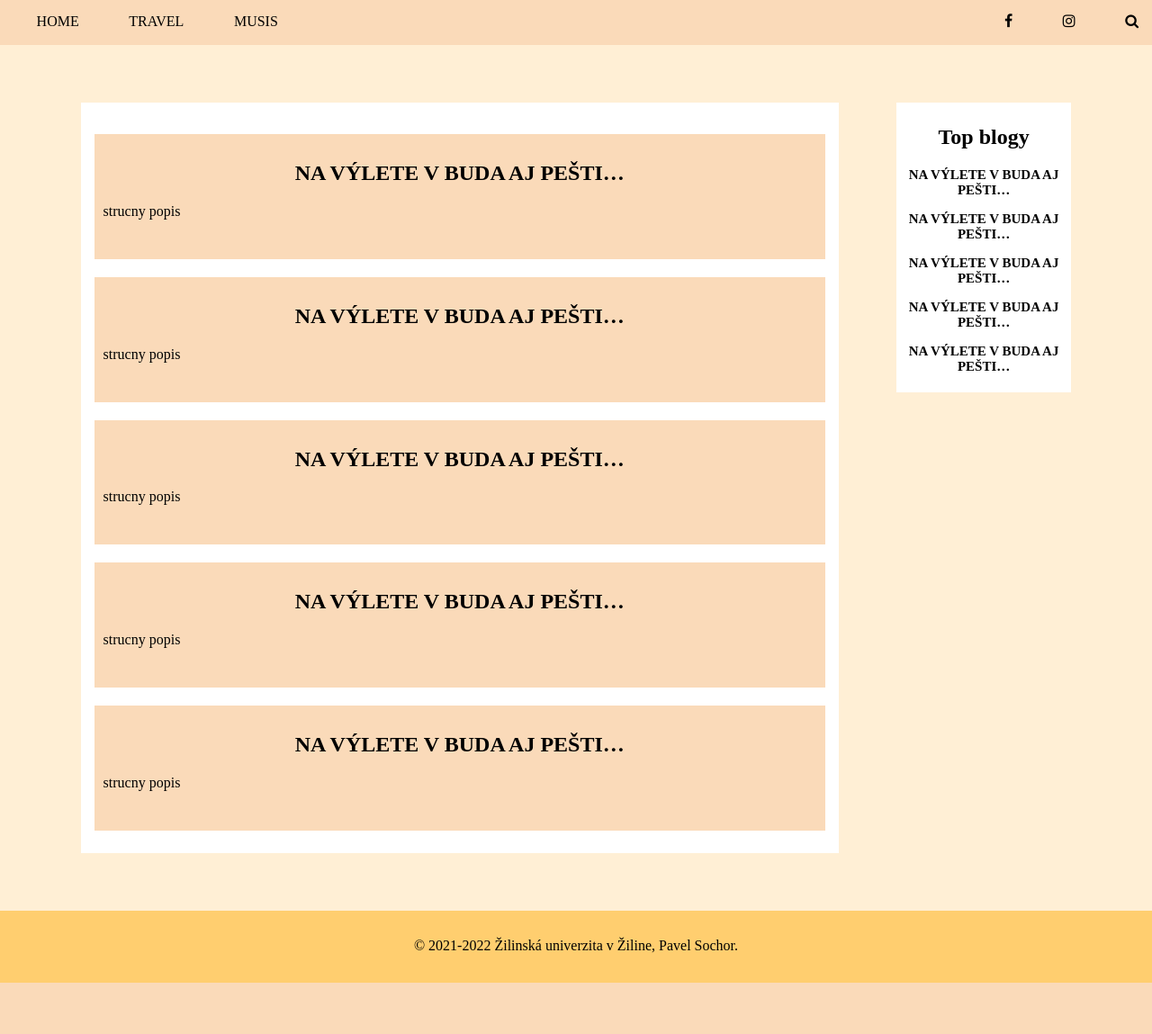
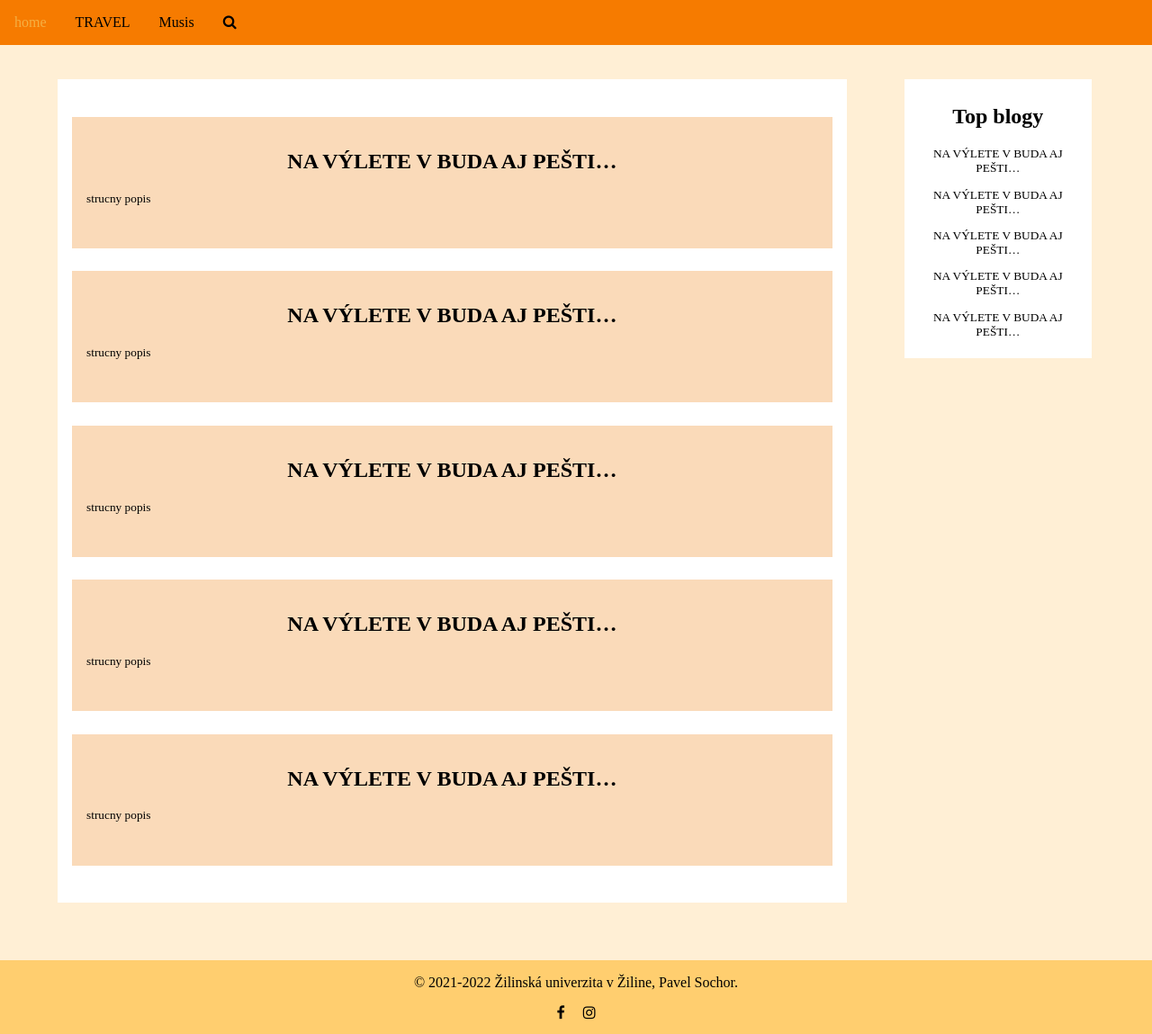
Before and after one commit to Sochor5/Semestralka, a PHP site: page /Travel.html in a window 1280 px wide. Shown: the whole page at 90% size. Before the commit the page ends 1092 px from the top, so only its background shows below. Run offline with PHP 8.4, Linux system fonts and the light colour scheme.

Commit message:
0.8 responsive

```diff
--- a/Travel.css
+++ b/Travel.css
@@ -17,46 +17,38 @@ body {
 
 }
 
-
 .top5 a:hover{
-
     color: #ff9b00;
 }
 
-
-
 .columns {
     display: flex;
-    margin-top: 5%;
+    margin-top: 3%;
     margin-bottom: 5%;
     align-items: flex-start;
 }
 
 .main {
-
     background: #ffffff;
     width: 66%;
-    margin-left: 7%;
-
-    padding: 15px 15px;
-
+    margin-left: 5%;
+    padding: 1em;
 }
 
 .block {
-    margin-top: 20px;
-    margin-bottom: 10px;
+    margin-top: 3%;
+    margin-bottom: 3%;
     background-color: #fadab9;
     text-align: center;
-    padding: 10px 10px 10px 10px;
+    padding: 1em;
 }
 
-
 .top5 {
+    background: #ffffff;
     width: 15%;
-    background: #ffffff;
     margin-left: 5%;
-    margin-right: 7%;
-    padding: 5px 5px 5px 5px;
+    margin-right: 5%;
+    padding: 0.5em;
     text-align: center;
 }
 
@@ -74,8 +66,47 @@ body {
     font-size: 15px;
 }
 
+.top5 p{
+    text-align: center;
+    font-size: smaller;
+}
+.main p{
+    text-align: left;
+    font-size: smaller;
+}
+@media all and (max-width: 600px) {
+    .columns {
+        display: flex;
+        flex-direction: column-reverse;
+        justify-content: center;
+    }
+    .main .top5{
+
+        background: #ffffff;
+        text-align: center;
+        padding: 1em;
+    }
+    .top5{
+        width: 60%;
+        margin-left: 20%;
+        margin-right: 20%;
+    }
+    .main{
+        width: 85%;
+        margin: 5%;
+    }
 
 
-p{
-    text-align: left;
+
+/*
+    .columns a {
+        text-align: center;
+        padding: 10px;
+        border-top: 1px solid rgba(255, 255, 255, 0.3);
+        border-bottom: 1px solid rgba(0, 0, 0, 0.1);
+    }*/
+
+    .columns li:last-of-type a {
+        border-bottom: none;
+    }
 }
--- a/Travel.html
+++ b/Travel.html
@@ -7,43 +7,33 @@
     <link rel="stylesheet" href="Travel.css" type="text/css">
     <link rel="stylesheet" href="https://cdnjs.cloudflare.com/ajax/libs/font-awesome/4.7.0/css/font-awesome.min.css">
 </head>
+
 <body>
-
 
 <div class="header" >
     <a  href="Home.html" class="aktual" >home</a>
     <a href="Travel.html">TRAVEL</a>
     <a href="Travel.html">Musis</a>
-    <a href="https://www.facebook.com/palo.sochor/" class="fa fa-facebook"></a>
-    <a href="https://www.instagram.com/palasssochi/" class="fa fa-instagram"></a>
+
     <a href="#home" class="fa fa-search"></a>
 
-
 </div>
-
-
 
 <div class="body">
 
     <div class="columns">
 
-
-
         <div class="main">
-
             <a href="Blog.html">
                 <div class="block">
-
                     <h2>NA VÝLETE V BUDA AJ PEŠTI…</h2>
                     <p>strucny popis</p><br>
-
                 </div>
             </a>
             <a href="Blog.html">
                 <div class="block">
                      <h2>NA VÝLETE V BUDA AJ PEŠTI…</h2>
                     <p>strucny popis</p><br>
-
                 </div>
             </a>
             <a href="Blog.html">
@@ -68,11 +58,11 @@
 
         <aside class="top5">
             <h2> Top blogy</h2>
-            <a href="Blog.html" ><h3>NA VÝLETE V BUDA AJ PEŠTI…</h3></a>
-            <a href="Blog.html" ><h3>NA VÝLETE V BUDA AJ PEŠTI…</h3></a>
-            <a href="Blog.html" ><h3>NA VÝLETE V BUDA AJ PEŠTI…</h3></a>
-            <a href="Blog.html" ><h3>NA VÝLETE V BUDA AJ PEŠTI…</h3></a>
-            <a href="Blog.html" ><h3>NA VÝLETE V BUDA AJ PEŠTI…</h3></a>
+            <a href="Blog.html" ><p>NA VÝLETE V BUDA AJ PEŠTI…</p></a>
+            <a href="Blog.html" ><p>NA VÝLETE V BUDA AJ PEŠTI…</p></a>
+            <a href="Blog.html" ><p>NA VÝLETE V BUDA AJ PEŠTI…</p></a>
+            <a href="Blog.html" ><p>NA VÝLETE V BUDA AJ PEŠTI…</p></a>
+            <a href="Blog.html" ><p>NA VÝLETE V BUDA AJ PEŠTI…</p></a>
         </aside>
 
     </div>
@@ -81,6 +71,8 @@
 
 <div class="footer">
     <footer class="footer padding">© 2021-2022 Žilinská univerzita v Žiline, Pavel Sochor.</footer>
+    <a href="https://www.facebook.com/palo.sochor/" class="fa fa-facebook"></a>
+    <a href="https://www.instagram.com/palasssochi/" class="fa fa-instagram"></a>
 </div>
 
 </body>
--- a/headerAFooter.css
+++ b/headerAFooter.css
@@ -1,16 +1,17 @@
 .header {
-    height: 50px;
-    width: 100%;
-    background: #fadab9;
+    list-style: none;
+    margin: 0;
+    background: #f67b00;
     display: flex;
+    flex-flow: row wrap;
+    justify-content: left;
 }
 
 .header a{
-    text-align: center;
-    padding: 15px 15px 15px 15px;
-    text-transform: uppercase;
-    color: black;
-    margin-left: 2%;
+    text-decoration: none;
+    display: block;
+    padding: 1em;
+    color: #000000;
 }
 
 .header a:link
@@ -22,8 +23,8 @@
     color: #f5b043;
 }
 
-.header a:nth-child(3){
-    margin-right: auto;
+.header a:nth-child(4){
+    justify-content: right;
 }
 
 .a aktual{
@@ -36,8 +37,38 @@
 }
 
 .footer {
-    height: 50px;
+    list-style: none;
+    margin: 0;
     background: #ffce6f;
     text-align: center;
-    padding-top: 15px;
+    padding: 0.5em;
 }
+
+.footer a{
+    text-decoration: none;
+    padding: 0.5em;
+    color: #000000;
+}
+@media all and (max-width: 800px) {
+    .header {
+        justify-content: space-around;
+    }
+}
+
+@media all and (max-width: 600px) {
+    .header {
+        flex-flow: column wrap;
+        padding: 0;
+    }
+
+    .header a {
+        text-align: center;
+        padding: 10px;
+        border-top: 1px solid rgba(255, 255, 255, 0.3);
+        border-bottom: 1px solid rgba(0, 0, 0, 0.1);
+    }
+
+    .header li:last-of-type a {
+        border-bottom: none;
+    }
+}
```
Also changed, not shown: Blog.css (+7 -9 lines), Blog.html (+2 -12 lines), Home.css (+40 -10 lines), Home.html (+7 -11 lines).
